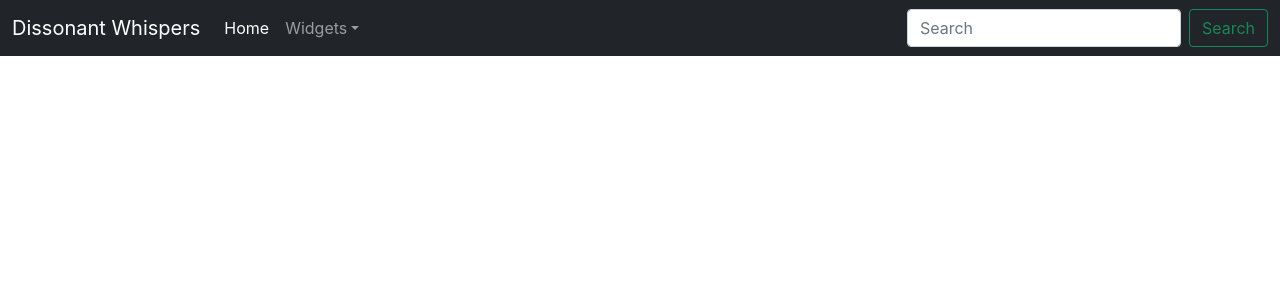
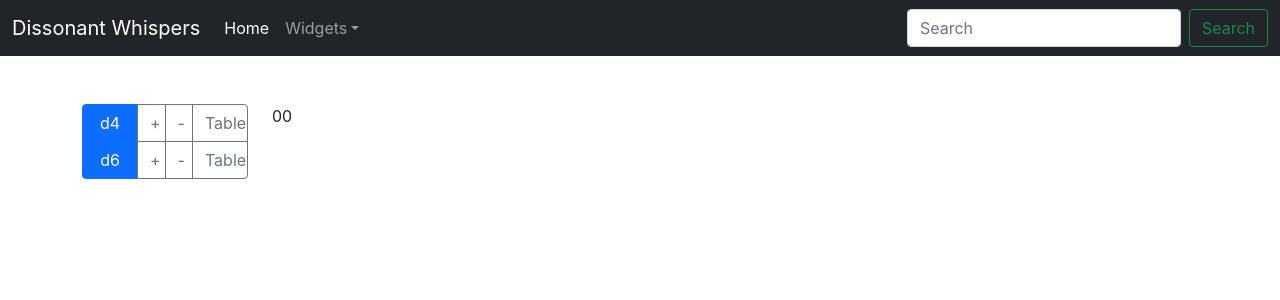
Before and after one commit to Aveline-art/Dissonant-Whispers, a React (Create React App) app in the folder frontend/: page / in a window 1280 px wide. Shown: the top 300 px of the page. Built offline with nearby package versions, Linux system fonts and the light colour scheme.

Commit message:
completed state

```diff
--- a/frontend/src/Widgets/DiceRoller/DiceRoller.js
+++ b/frontend/src/Widgets/DiceRoller/DiceRoller.js
@@ -1,30 +1,48 @@
-import { useReducer, useState } from "react";
-
-function useDice(list) {
-    const item = list.map((i) => {
-        return useState({name: i, count: 0})
-    })
-
-    return item
-}
+import { useState } from "react";
 
 function DiceRoller() {
-
+  const dice = [
+    useState({ name: "d4", count: 0 }),
+    useState({ name: "d6", count: 0 }),
+  ];
 
   return (
     <div className="container">
       <div className="row my-5">
         <div className="col-2 btn-group-vertical">
-
+          {dice.map((dieState, index) => {
+            return <DieCounter key={index} die={dieState} />;
+          })}
         </div>
         <div className="col-6">
+          {dice.map((dieState, index) => {
+            return dieState[0].count;
+          })}
         </div>
       </div>
     </div>
   );
 }
 
-function DieCounter({ die, ...props }) {
+function DieCounter(props) {
+  const [die, setDie] = props.die;
+
+  function increment(die) {
+    if (die.count < 100) {
+      const copy = Object.assign({}, die);
+      copy.count++;
+      setDie(copy);
+    }
+  }
+
+  function decrement(die) {
+    if (die.count > 0) {
+      const copy = Object.assign({}, die);
+      copy.count--;
+      setDie(copy);
+    }
+  }
+
   return (
     <div
       className={`btn-group ${props.className}`}
@@ -35,18 +53,14 @@ function DieCounter({ die, ...props }) {
         {die.name}
       </button>
       <button
-        onClick={() => {
-          props.dispatch({ index: props.index, type: "increment" });
-        }}
+        onClick={() => increment(die)}
         type="button"
         className="btn btn-outline-secondary col-2"
       >
         +
       </button>
       <button
-        onClick={() =>
-          props.dispatch({ index: props.index, type: "decrement" })
-        }
+        onClick={(e) => decrement(die)}
         type="button"
         className="btn btn-outline-secondary col-2"
       >
```
